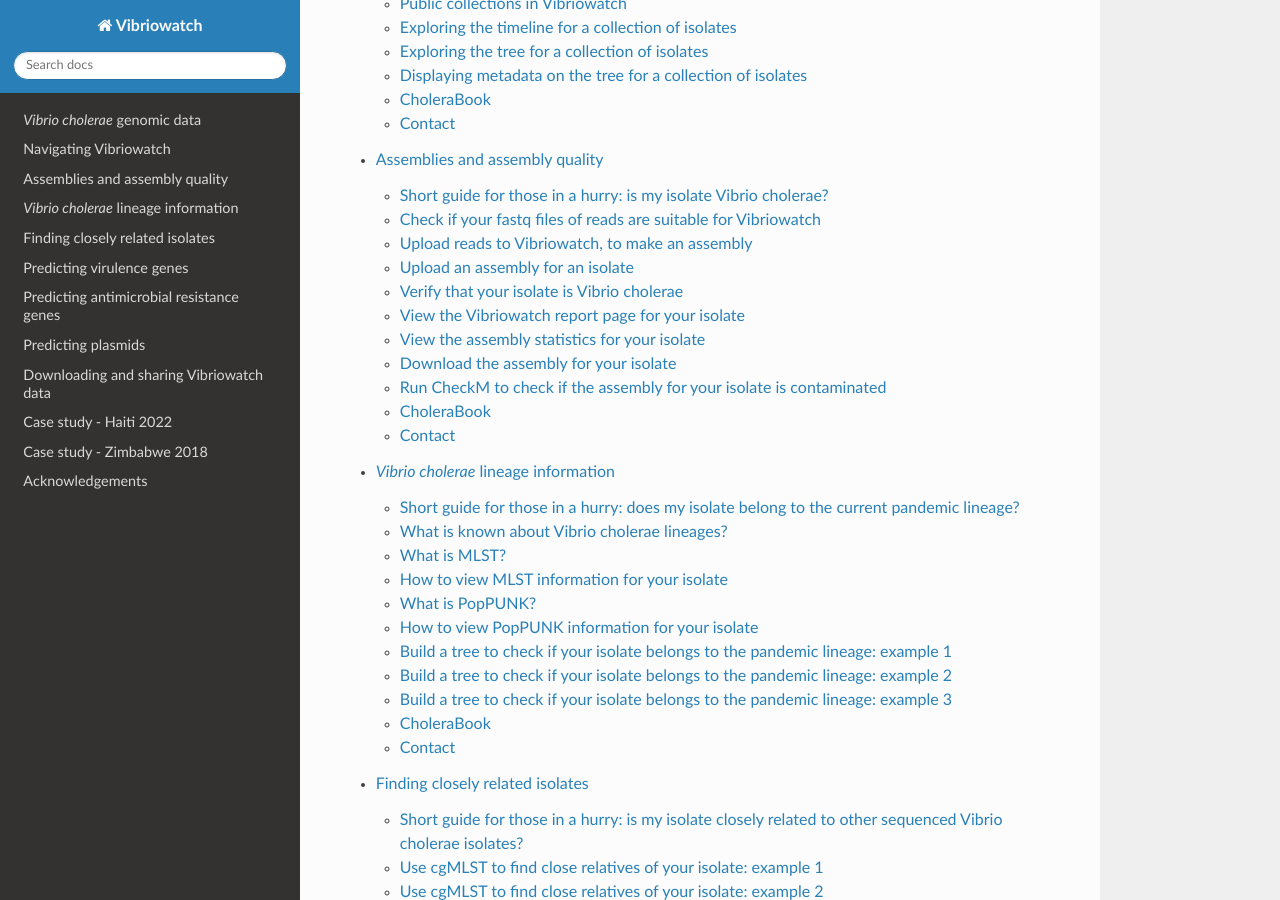
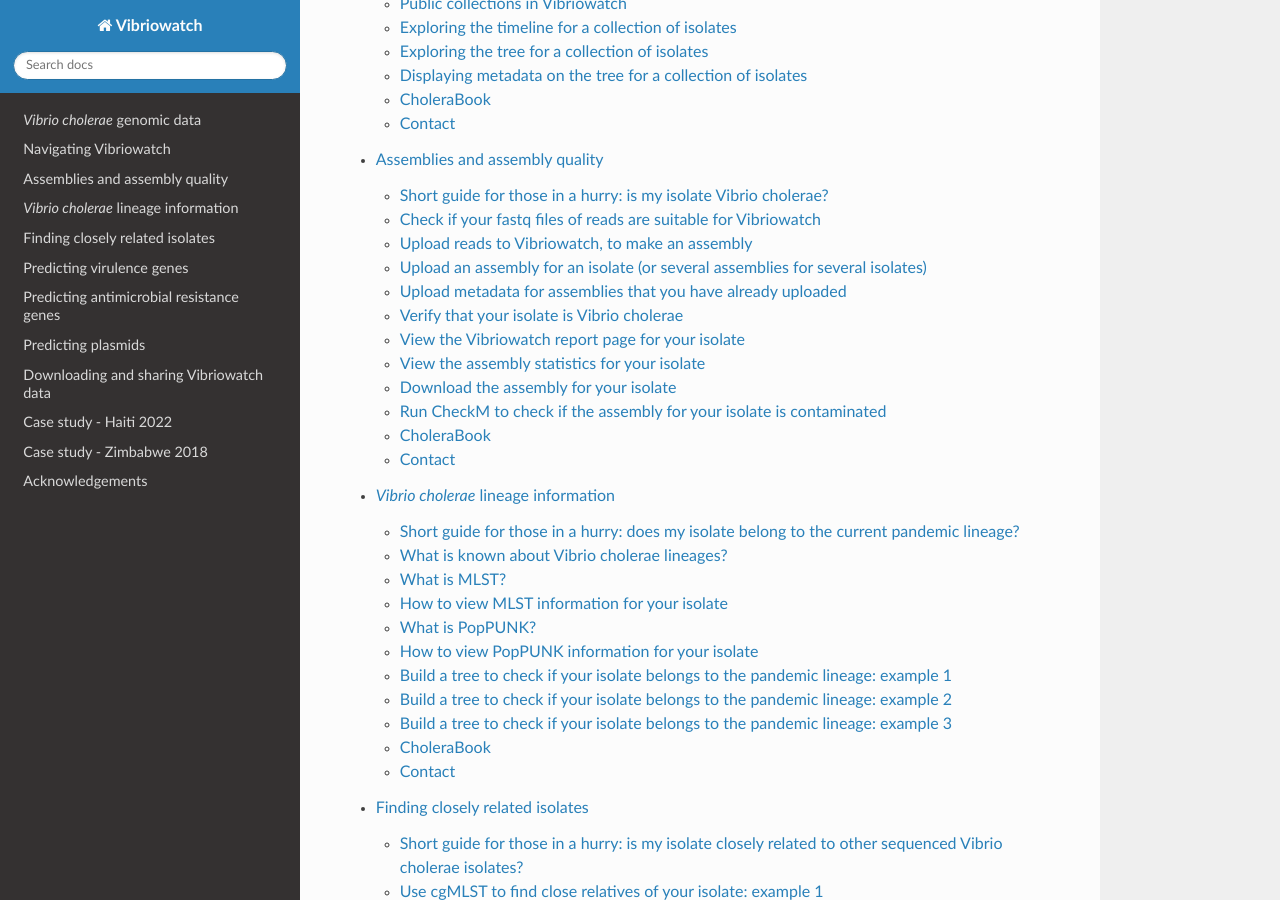
Before and after one commit to avrilcoghlan/vibriowatch, a Sphinx documentation site: the page built from docs/source/index.rst, in a window 1280 px wide and 900 px high, scrolled down 1548 px. Built offline with Sphinx 7.4.7 and the Read the Docs theme 3.1.0, drawn with Linux system fonts in a browser that asks for light colours.

Commit message:
Update assemblies.rst

```diff
--- a/docs/source/assemblies.rst
+++ b/docs/source/assemblies.rst
@@ -6,7 +6,8 @@
 * `Short guide for those in a hurry: is my isolate Vibrio cholerae?`_.
 * `Check if your fastq files of reads are suitable for Vibriowatch`_.
 * `Upload reads to Vibriowatch, to make an assembly`_.
-* `Upload an assembly for an isolate`_.
+* `Upload an assembly for an isolate (or several assemblies for several isolates)`_.
+* `Upload metadata for assemblies that you have already uploaded`_.
 * `Verify that your isolate is Vibrio cholerae`_.
 * `View the Vibriowatch report page for your isolate`_.
 * `View the assembly statistics for your isolate`_.
@@ -168,8 +169,8 @@
 
 The piechart above shows that one isolate had failed the assembly process (labelled 'Error'). This can happen if there is something wrong with the fastq files, for example, if they are empty files.
 
-Upload an assembly for an isolate
----------------------------------
+Upload an assembly for an isolate (or several assemblies for several isolates)
+------------------------------------------------------------------------------
 
 If you already have an assembly for an isolate, you can upload your assembly to Vibriowatch.
 
@@ -206,6 +207,11 @@
 #. MLST.
 #. Assembly statistics.
 #. Predicting virulence genes using 'Vista'.
+
+Upload metadata for assemblies that you have already uploaded
+-------------------------------------------------------------
+
+To fill in...
 
 Verify that your isolate is Vibrio cholerae
 -------------------------------------------
```
